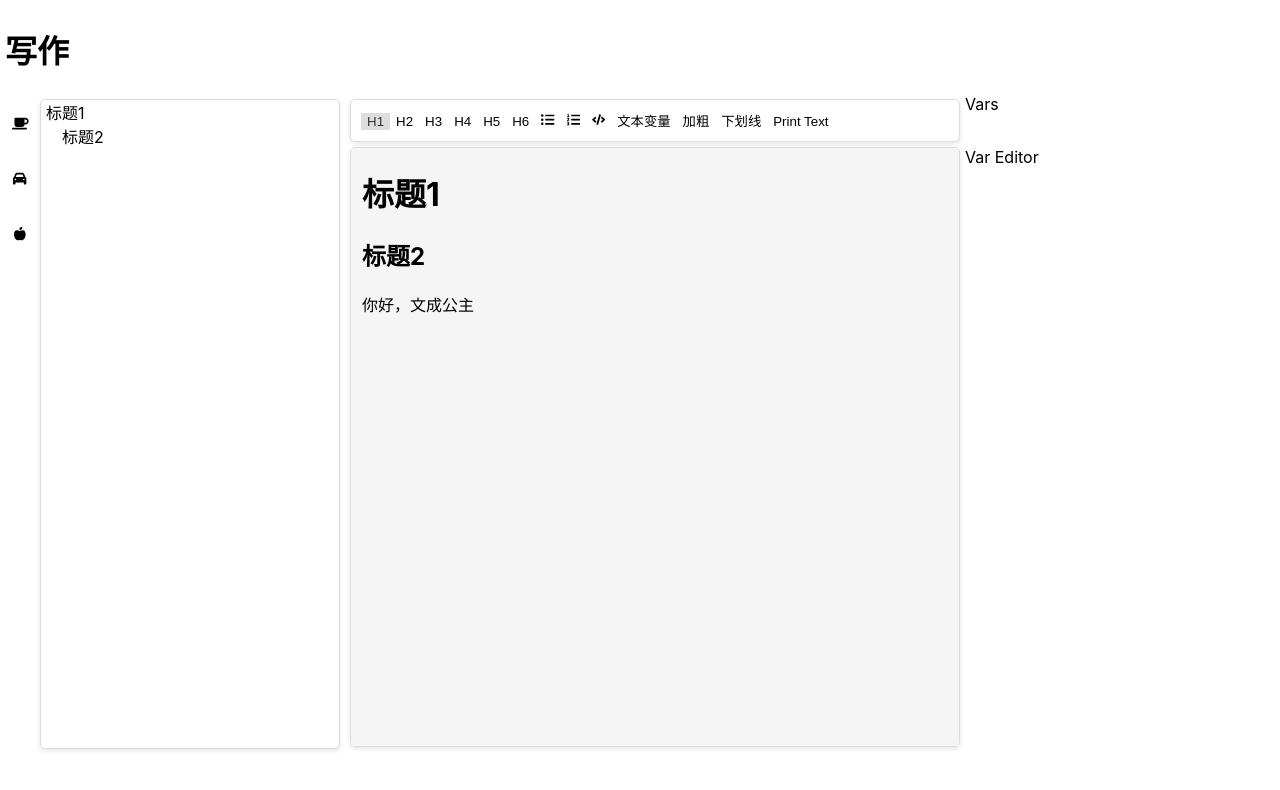
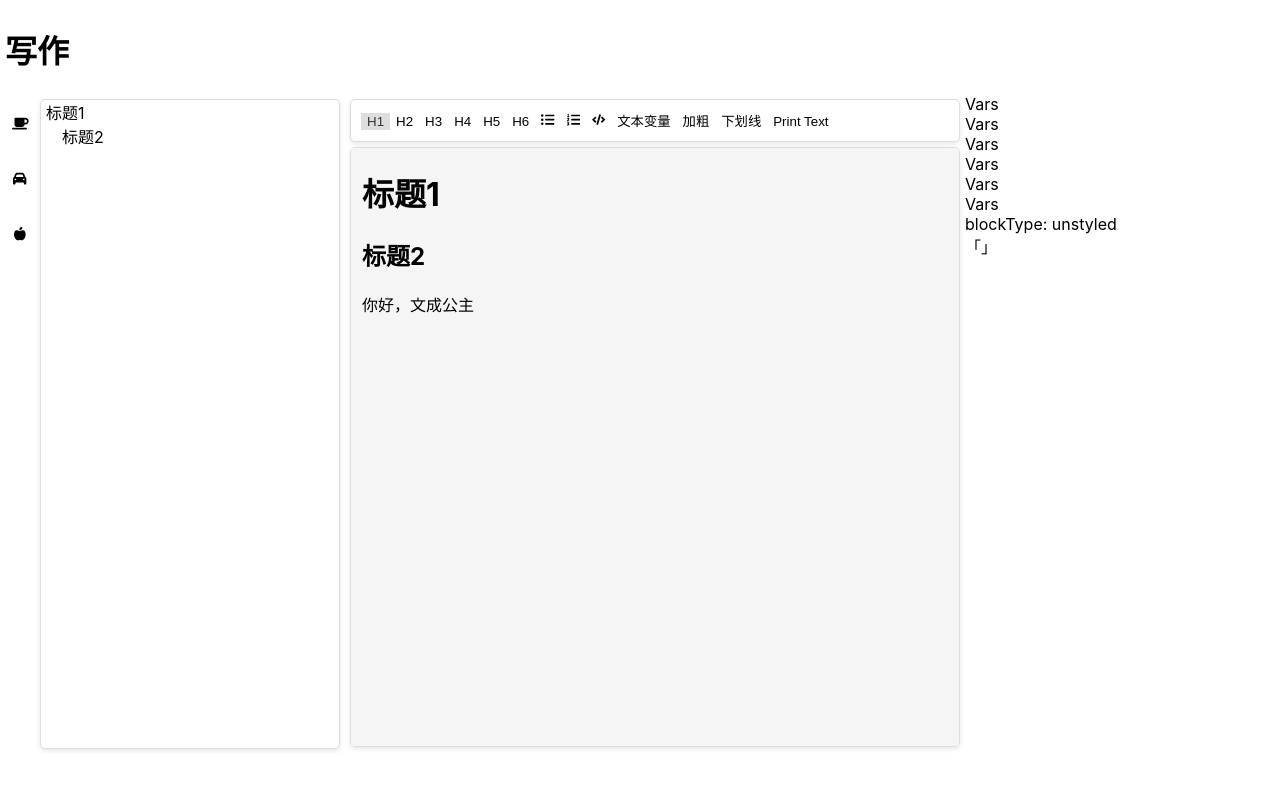
Before and after one commit to arcstep/wencheng, a Next.js app in the folder ui/: page /writing in a window 1280 px wide. Both pictures are taken after a click on the button 20 px from the left and 178 px from the top of the page. Shown: the top 790 px of the page. Built offline with nearby package versions, Linux system fonts and the light colour scheme.

Commit message:
Update DraftEditor and VarEditor components

```diff
--- a/ui/components/Editor/DraftEditor.jsx
+++ b/ui/components/Editor/DraftEditor.jsx
@@ -6,10 +6,29 @@ import { stateFromHTML } from 'draft-js-import-html'; // 用于将 HTML 文本
 import { marked } from 'marked';
 import styles from './DraftEditor.module.css';
 
-export default function TextEditor({className, editor, editorState, setEditorState}) {
+export default function TextEditor({className, editor, editorState, setEditorState, setCurrentBlock}) {
 
   const onChange = (newEditorState) => {
-    // console.log('onChange: ', newEditorState)
+    // 获取当前光标所在的内容块
+    const oldSelectionState = editorState.getSelection();
+    const oldStartKey = oldSelectionState.getStartKey();
+    const oldCurrentBlock = editorState
+      .getCurrentContent()
+      .getBlockForKey(oldStartKey);
+
+    const newSelectionState = newEditorState.getSelection();
+    const newStartKey = newSelectionState.getStartKey();
+    const newCurrentBlock = newEditorState
+      .getCurrentContent()
+      .getBlockForKey(newStartKey);
+
+    if (oldCurrentBlock !== newCurrentBlock) {
+      const blockType = newCurrentBlock.getType();
+      const blockText = newCurrentBlock.getText();
+      setCurrentBlock(blockType, blockText);
+    }
+
+    // 更新 editorState
     setEditorState(newEditorState);
   };
 
@@ -92,7 +111,7 @@ export default function TextEditor({className, editor, editorState, setEditorSta
   }
 
   return (
-    <div className={`${className} ${styles["contnaier"]}`} onClick={focusEditor}>
+    <div className={`${className} ${styles.container}`} onClick={focusEditor}>
       <Editor
         blockRendererFn={blockRendererFn}
         ref={editor}
--- a/ui/components/Editor/DraftEditor.module.css
+++ b/ui/components/Editor/DraftEditor.module.css
@@ -1,10 +1,9 @@
-.contnaier {
+.container {
   margin: 0 5px;
   padding: 0px 10px;
   border: 1px solid #ddd;
   border-radius: 5px;
   box-shadow: 0 2px 5px rgba(0, 0, 0, 0.1);
   cursor: text;
-  /* height: calc(100vh - 200px); */
   background-color: #fff;
 }
--- a/ui/components/Editor/Index.jsx
+++ b/ui/components/Editor/Index.jsx
@@ -4,6 +4,8 @@ import styles from './Index.module.css';
 import { ContentState, ContentBlock, genKey, EditorState } from 'draft-js';
 import TableOfContents from './TableOfContents';
 import Toolbar from './Toolbar';
+import VarEditor from './VarEditor'
+import { block } from 'marked';
 
 const Editor = () => {
   const editor = React.useRef(null);
@@ -26,9 +28,20 @@ const Editor = () => {
       text: '你好，文成公主',
     }),
   ];
+
   const contentState = ContentState.createFromBlockArray(blocks);
-  // const [editorState, setEditorState] = useState(EditorState.createEmpty());
   const [editorState, setEditorState] = useState(EditorState.createWithContent(contentState));
+
+  const [currentBlockType, setCurrentBlockType] = useState('unstyled');
+  const [currentBlockText, setCurrentBlockText] = useState('');
+
+  const onChangeCurrentBlock = (blockType, blockText) => {
+    console.log('Current block type:', blockType);
+    console.log('Current block text:', blockText);
+
+    setCurrentBlockType(blockType);
+    setCurrentBlockText(blockText);
+  }
 
   return (
     <div className={styles['grid-container']}>
@@ -45,13 +58,25 @@ const Editor = () => {
         setEditorState={setEditorState}
       />
       <DraftEditor
-        className={styles["editor"]}
+        className={styles["doc-editor"]}
         editor={editor}
         editorState={editorState}
         setEditorState={setEditorState}
+        setCurrentBlock={onChangeCurrentBlock}
       />
-      <div className={styles["vars"]}>Vars</div>
-      <div className={styles["var-editor"]}>Var Editor</div>
+      <div className={styles["vars"]}>
+        Vars<br/>
+        Vars<br/>
+        Vars<br/>
+        Vars<br/>
+        Vars<br/>
+        Vars<br/>
+      </div>
+      <VarEditor
+        className={styles["var-editor"]}
+        blockType={currentBlockType}
+        blockText={currentBlockText}
+      />
     </div>
   );
 };
--- a/ui/components/Editor/Index.module.css
+++ b/ui/components/Editor/Index.module.css
@@ -1,12 +1,12 @@
 .grid-container {
   display: grid;
   grid-template-columns: 1fr 2fr 1fr;
-  grid-template-rows: auto 1fr;
+  grid-template-rows: auto auto 1fr;
 }
 
 .table-of-contents {
   grid-column: 1;
-  grid-row: 1 / span 2;
+  grid-row: 1 / span 3;
 
   overflow: auto;
   height: calc(100vh - 150px);
@@ -19,9 +19,9 @@
   background-color: #fff;
 }
 
-.editor {
+.doc-editor {
   grid-column: 2;
-  grid-row: 2;
+  grid-row: 2 / span 2;
 
   overflow: auto;
   height: calc(100vh - 200px);
@@ -45,10 +45,10 @@
 
 .vars {
   grid-column: 3;
-  grid-row: 1;
+  grid-row: 1 / span 2;
 }
 
 .var-editor {
   grid-column: 3;
-  grid-row: 2;
+  grid-row: 3;
 }
--- a/ui/components/Editor/TableOfContents.jsx
+++ b/ui/components/Editor/TableOfContents.jsx
@@ -35,7 +35,7 @@ export default function TableOfContents({ className, editor, editorState, setEdi
           level = 0;  // 如果 levelString 不是预期的值，那么 level 就设为 0
       }
       const key = block.getKey();
-      console.log("key: ", key, "text: ", text, "level: ", level)
+      // console.log("key: ", key, "text: ", text, "level: ", level)
       return { text, level, key };
     }).toArray();
     setTableOfContents(tableOfContents);
@@ -59,7 +59,7 @@ export default function TableOfContents({ className, editor, editorState, setEdi
   return (
     <div className={className}>
       {tableOfContents.map(item => {
-        console.log("item.level: ", item.level);
+        // console.log("item.level: ", item.level);
         return(
           <div key={item.key} onClick={() => handleItemClick(item.key)} style={{ paddingLeft: `${item.level - 1}em` }} >
             {item.text}
--- /dev/null
+++ b/ui/components/Editor/VarEditor.jsx
@@ -0,0 +1,15 @@
+import React, { useEffect } from 'react';
+import styles from './VarEditor.module.css';
+
+export default function TextEditor({className, blockType, blockText, editor, editorState, setEditorState}) {
+  return (
+    <div className={className}>
+      <div>
+        blockType: {blockType}
+      </div>
+      <div className={styles["editor"]}>
+        「{blockText}」
+      </div>
+    </div>
+  );
+}
```
Also changed, not shown: ui/components/Editor/VarEditor.module.css (added).
